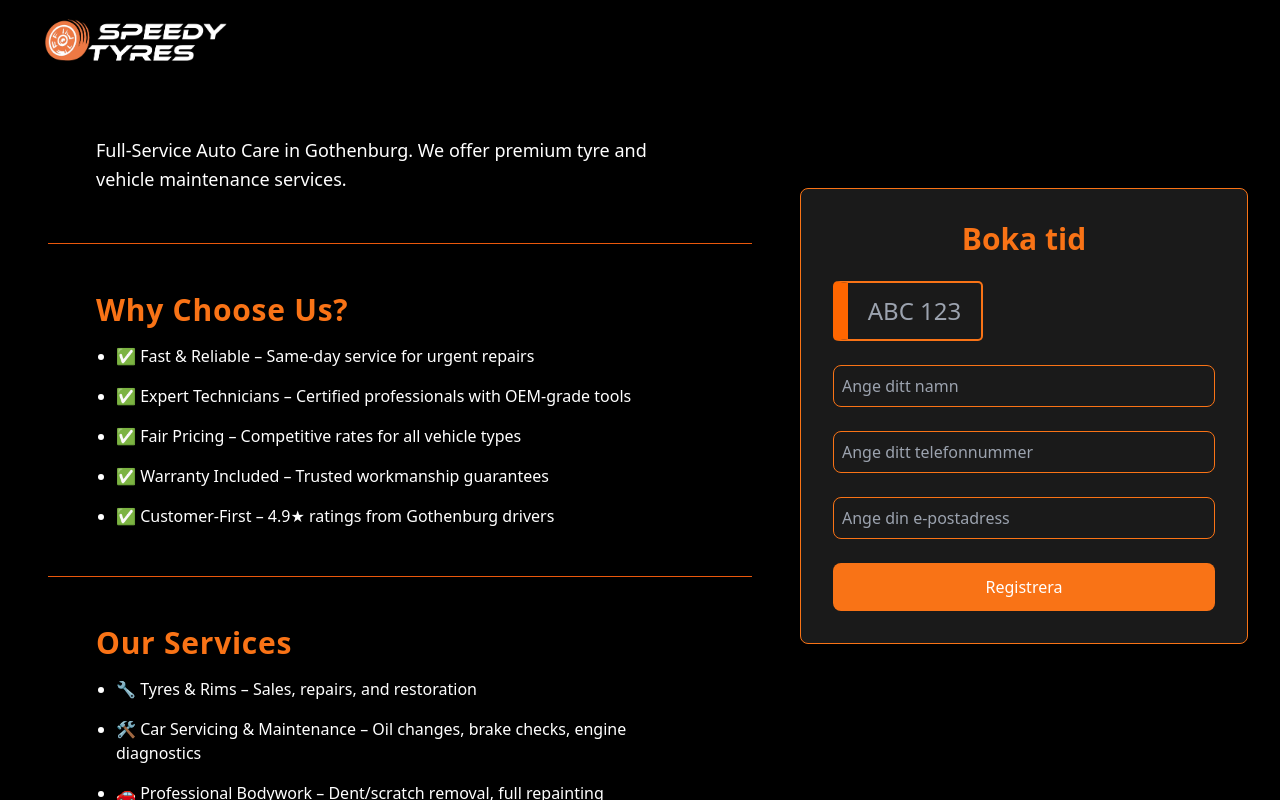
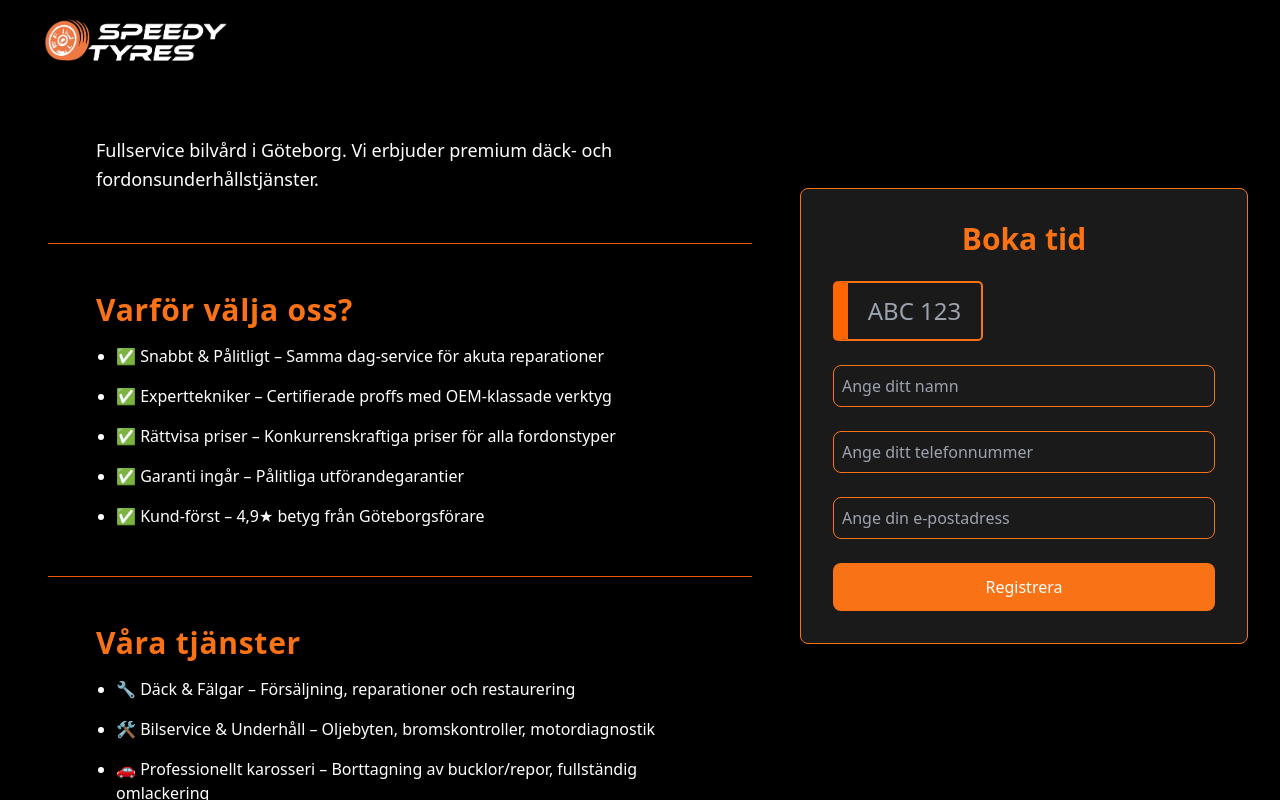
Before and after one commit to Sunny-Dixit/speedy-tyres, a React (Create React App) app: page /enquiry in a window 1280 px wide. Built offline with nearby package versions, Linux system fonts and the light colour scheme.

Commit message:
covert to swedish in main

```diff
--- a/src/Components/main.jsx
+++ b/src/Components/main.jsx
@@ -26,22 +26,21 @@ const SpeedyTyresPage = () => {
             <section className="space-y-6 pb-6 p-6 border-b border-orange-600">
                         <div className="bg-black p-6 rounded-lg shadow-md">
                             <p className="text-lg text-white leading-relaxed font-light">
-                                Full-Service Auto Care in Gothenburg. We offer premium tyre and vehicle maintenance services.
-                            </p>
+                             Fullservice bilvård i Göteborg. Vi erbjuder premium däck- och fordonsunderhållstjänster.                            </p>
                         </div>
                     </section>
 
                     <section className="space-y-6 pb-6 p-6 border-b border-orange-600">
                         <div className="bg-black p-6 rounded-lg shadow-md">
                             <h2 className="text-3xl font-semibold text-orange-500 tracking-wide">
-                                Why Choose Us?
+                            Varför välja oss?
                             </h2>
                             <ul className="space-y-4 text-white mt-4 text-sm md:text-base list-disc pl-5">
-                                <li>✅ Fast & Reliable – Same-day service for urgent repairs</li>
-                                <li>✅ Expert Technicians – Certified professionals with OEM-grade tools</li>
-                                <li>✅ Fair Pricing – Competitive rates for all vehicle types</li>
-                                <li>✅ Warranty Included – Trusted workmanship guarantees</li>
-                                <li>✅ Customer-First – 4.9★ ratings from Gothenburg drivers</li>
+                                <li>✅ Snabbt & Pålitligt – Samma dag-service för akuta reparationer</li>
+                                <li>✅ Experttekniker – Certifierade proffs med OEM-klassade verktyg</li>
+                                <li>✅ Rättvisa priser – Konkurrenskraftiga priser för alla fordonstyper</li>
+                                <li>✅ Garanti ingår – Pålitliga utförandegarantier</li>
+                                <li>✅ Kund-först – 4,9★ betyg från Göteborgsförare</li>
                             </ul>
                         </div>
                     </section>
@@ -49,12 +48,12 @@ const SpeedyTyresPage = () => {
                     <section className="space-y-6 pb-6 p-6 border-b border-orange-600">
                         <div className="bg-black p-6 rounded-lg shadow-md">
                             <h2 className="text-3xl font-semibold text-orange-500 tracking-wide">
-                                Our Services
+                            Våra tjänster
                             </h2>
                             <ul className="space-y-4 text-white mt-4 text-sm md:text-base list-disc pl-5">
-                                <li>🔧 Tyres & Rims – Sales, repairs, and restoration</li>
-                                <li>🛠 Car Servicing & Maintenance – Oil changes, brake checks, engine diagnostics</li>
-                                <li>🚗 Professional Bodywork – Dent/scratch removal, full repainting</li>
+                                <li>🔧 Däck & Fälgar – Försäljning, reparationer och restaurering</li>
+                                <li>🛠  Bilservice & Underhåll – Oljebyten, bromskontroller, motordiagnostik</li>
+                                <li>🚗 Professionellt karosseri – Borttagning av bucklor/repor, fullständig omlackering</li>
                                 <li>🔄 Used Tyres – Budget-friendly options with warranty</li>
                             </ul>
                         </div>
```
